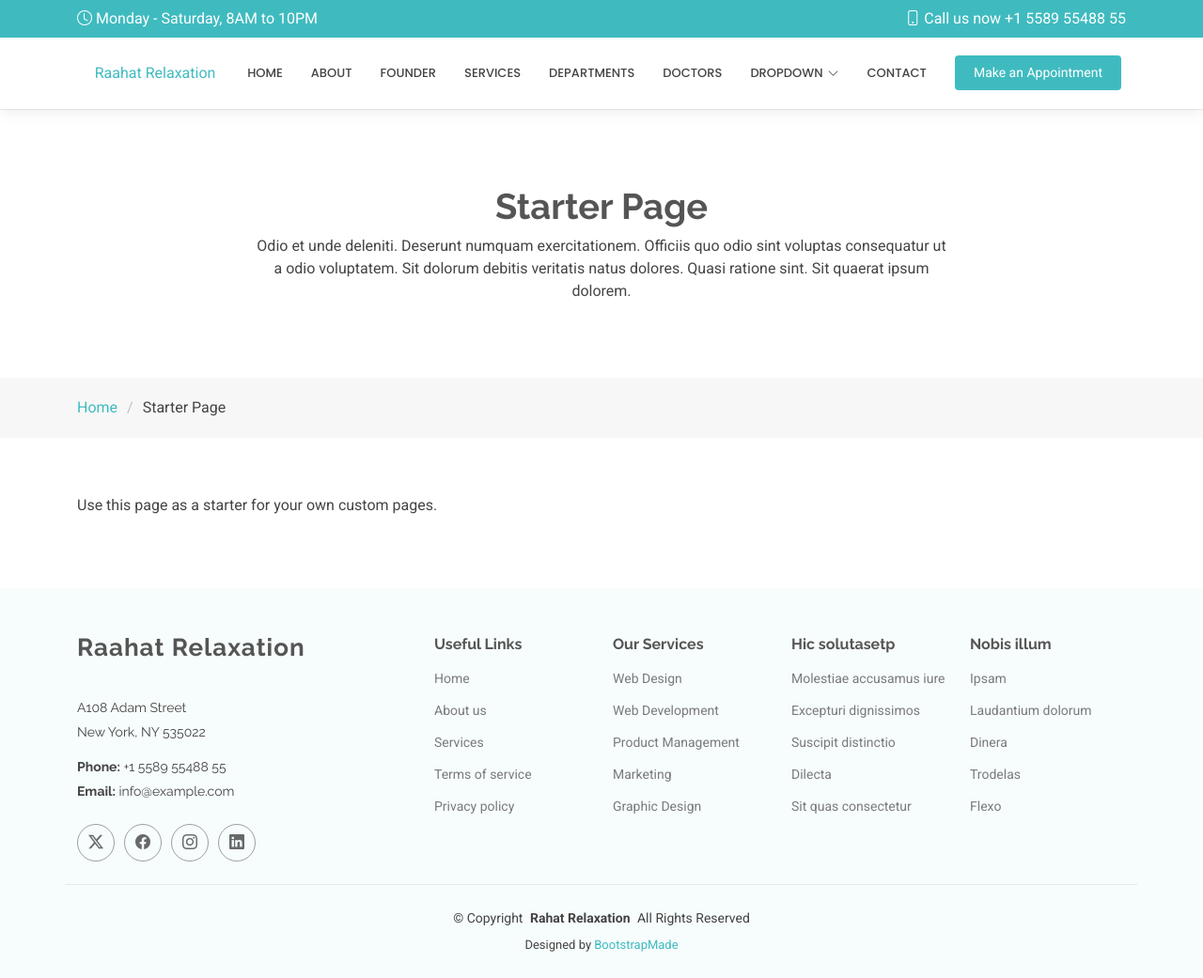
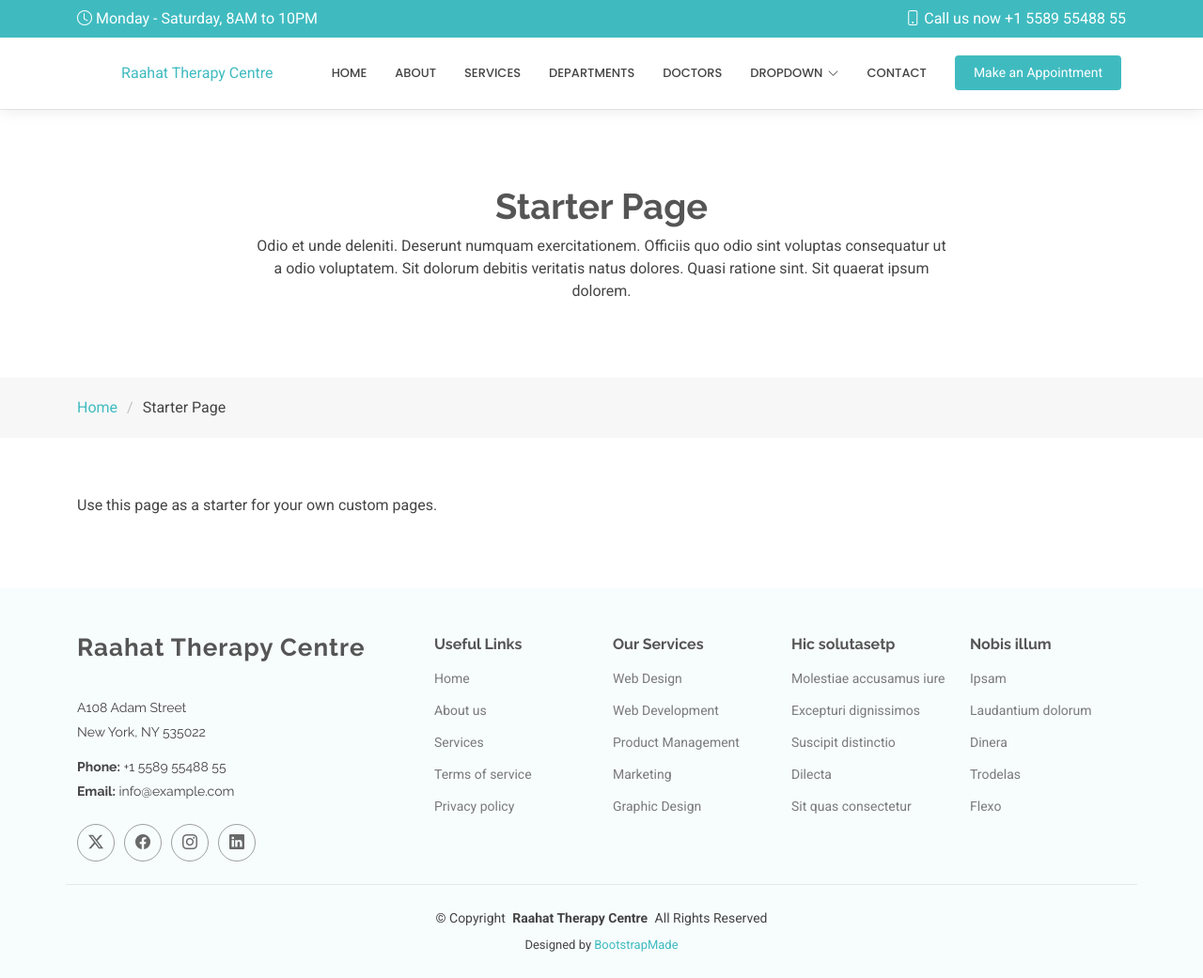
Before and after one commit to unnatikesarwani/medicio-website, a website: page starter-page.html in a window 1280 px wide. Shown: the whole page at 94% size. Drawn offline with Linux system fonts and the light colour scheme.

Commit message:
name editing

```diff
--- a/starter-page.html
+++ b/starter-page.html
@@ -4,7 +4,7 @@
 <head>
   <meta charset="utf-8">
   <meta content="width=device-width, initial-scale=1.0" name="viewport">
-  <title>Rahat Relaxation</title>
+  <title>Raahat Therapy Centre</title>
   <meta name="description" content="">
   <meta name="keywords" content="">
 
@@ -29,7 +29,7 @@
   <link href="assets/css/main.css" rel="stylesheet">
 
   <!-- =======================================================
-  * Template Name: Raahat Relaxation
+  * Template Name: Raahat Therapy Centre
   * Template URL: https://bootstrapmade.com/medicio-free-bootstrap-theme/
   * Updated: Aug 07 2024 with Bootstrap v5.3.3
   * Author: BootstrapMade.com
@@ -56,7 +56,7 @@
 
       <div class="container position-relative d-flex align-items-center justify-content-end">
         <a href="index.html" class="logo d-flex align-items-center me-auto">
-          <a href="index.html" class="logo me-auto">Raahat Relaxation</a>
+          <a href="index.html" class="logo me-auto">Raahat Therapy Centre</a>
           <!-- Uncomment the line below if you also wish to use a text logo -->
           <!-- <h1 class="sitename">Rahat Relaxation</h1>  -->
         </a>
@@ -65,7 +65,6 @@
           <ul>
             <li><a href="#hero">Home</a></li>
             <li><a href="#about">About</a></li>
-            <li><a href="founder.html">Founder</a></li>
             <li><a href="#services">Services</a></li>
             <li><a href="#departments">Departments</a></li>
             <li><a href="#doctors">Doctors</a></li>
@@ -145,7 +144,7 @@
       <div class="row gy-4">
         <div class="col-lg-4 col-md-6 footer-about">
           <a href="index.html" class="logo d-flex align-items-center">
-            <span class="sitename">Raahat Relaxation</span>
+            <span class="sitename">Raahat Therapy Centre</span>
           </a>
           <div class="footer-contact pt-3">
             <p>A108 Adam Street</p>
@@ -209,7 +208,7 @@
     </div>
 
     <div class="container copyright text-center mt-4">
-      <p>© <span>Copyright</span> <strong class="px-1 sitename">Rahat Relaxation</strong> <span>All Rights Reserved</span></p>
+      <p>© <span>Copyright</span> <strong class="px-1 sitename">Raahat Therapy Centre</strong> <span>All Rights Reserved</span></p>
       <div class="credits">
         <!-- All the links in the footer should remain intact. -->
         <!-- You can delete the links only if you've purchased the pro version. -->
```
Also changed, not shown: service-details.html (+3 -3 lines).
